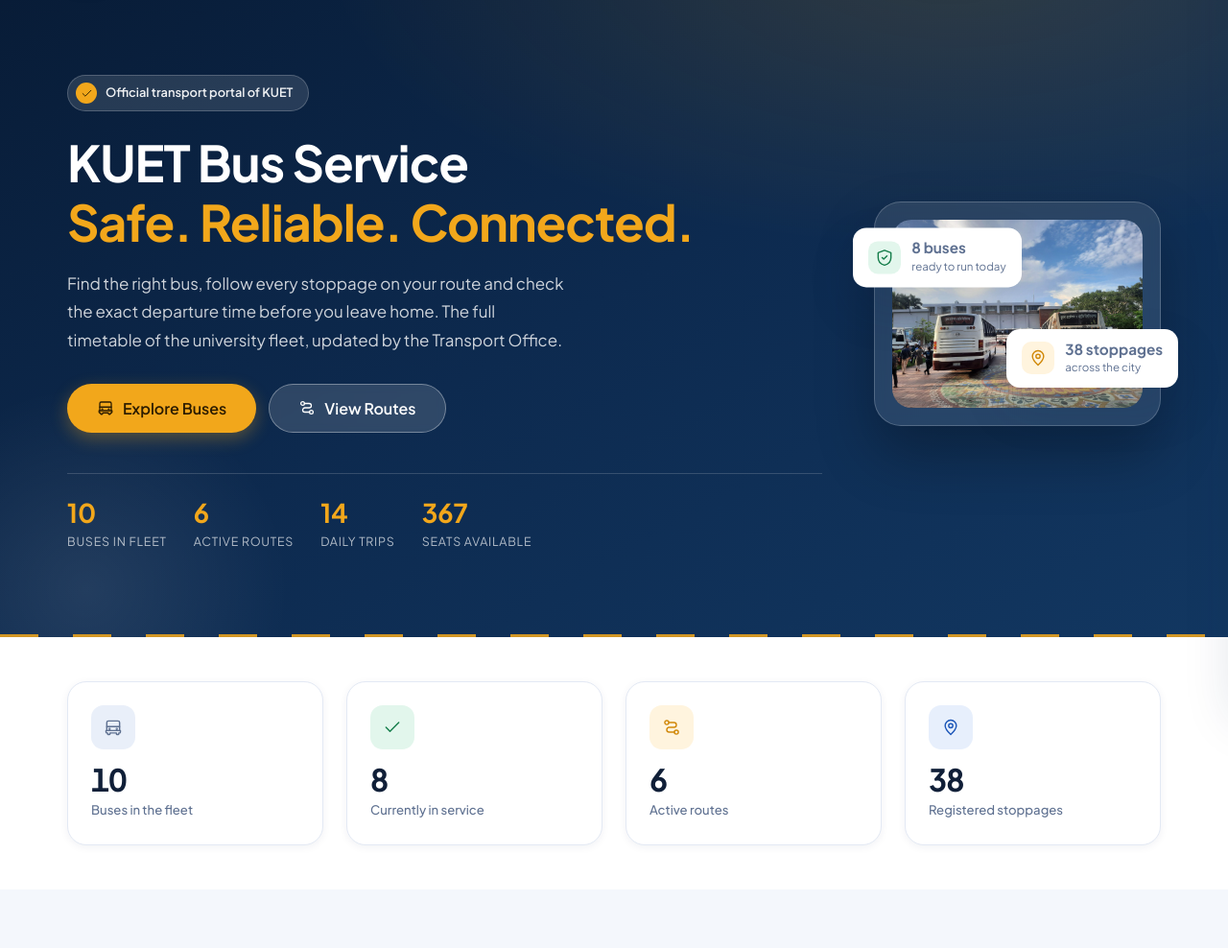
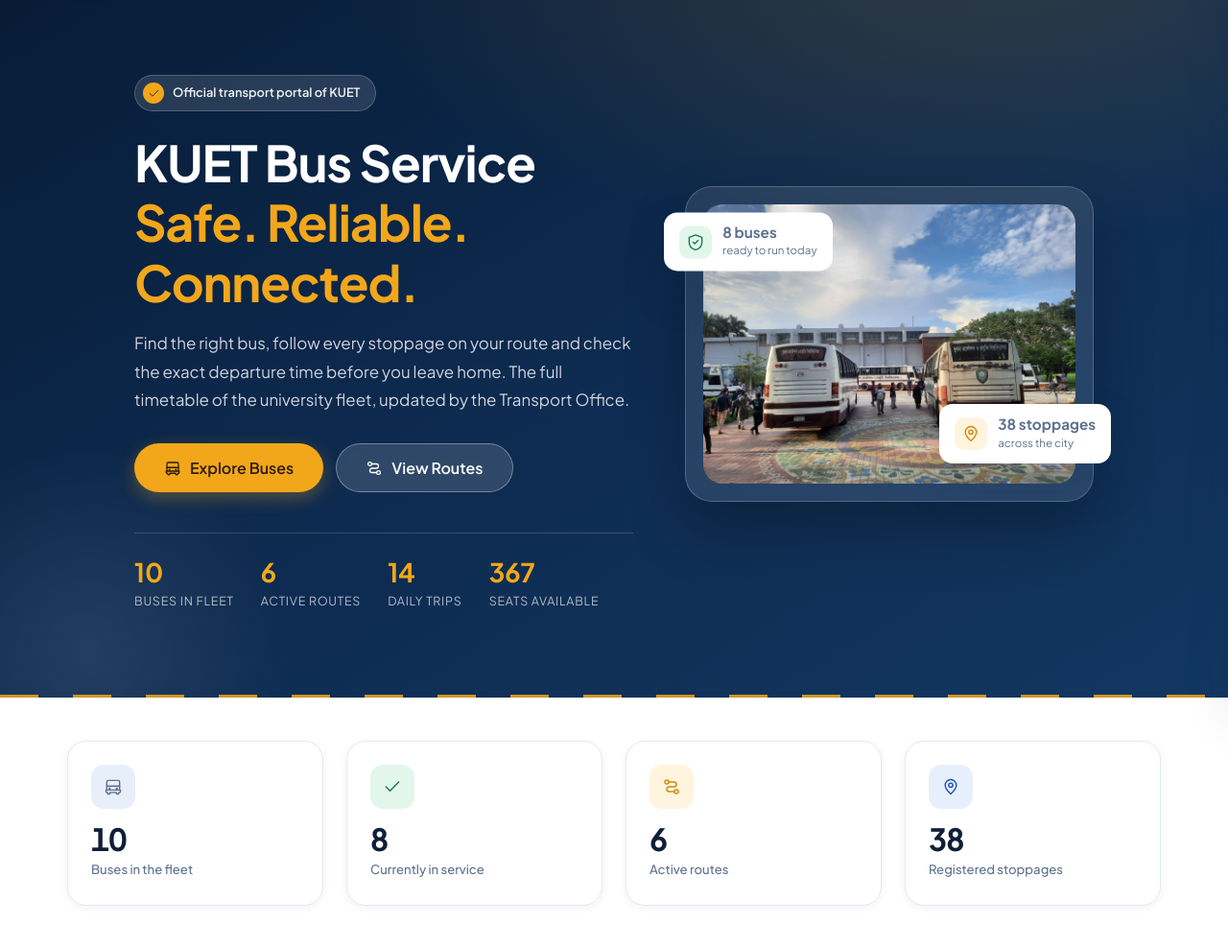
Before and after one commit to sakib2k18/test, a PHP site: page / in a window 1280 px wide. Shown: the part 73-1061 px from the top of the page at 96% size. Run offline with PHP 8.4, Linux system fonts and the light colour scheme; data comes from the database, SQL or seed files in the repository.

Commit message:
hero fixes

```diff
--- a/assets/css/style.css
+++ b/assets/css/style.css
@@ -1137,9 +1137,13 @@
     position: relative;
     z-index: 1;
     display: grid;
-    grid-template-columns: 1.45fr .55fr;
+    grid-template-columns: 1.1fr .9fr;
     gap: 54px;
     align-items: center;
+    /* The hero band is full width, but its content stays a notch narrower
+       than the standard 1180px container, so the section reads compact. */
+    max-width: 1040px;
+    margin-inline: auto;
 }
 .hero h1 { color: #fff; margin-bottom: 18px; }
 .hero h1 em {
@@ -1200,11 +1204,7 @@
 }
 
 /* Right-hand visual: the photo panel, kept to a strict 4:3 frame */
-.hero__visual {
-    position: relative;
-    max-width: 420px;
-    justify-self: end;
-}
+.hero__visual { position: relative; }
 .hero__panel {
     background: rgba(255, 255, 255, .1);
     border: 1px solid rgba(255, 255, 255, .2);
```
